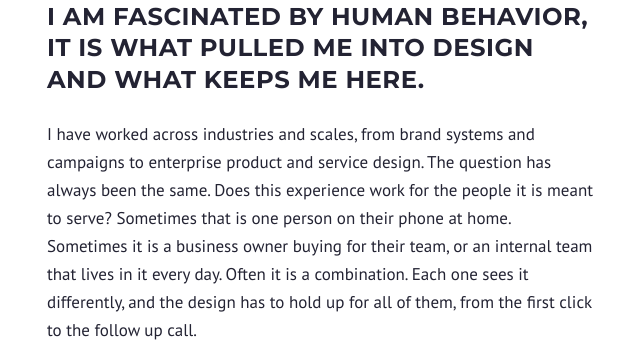
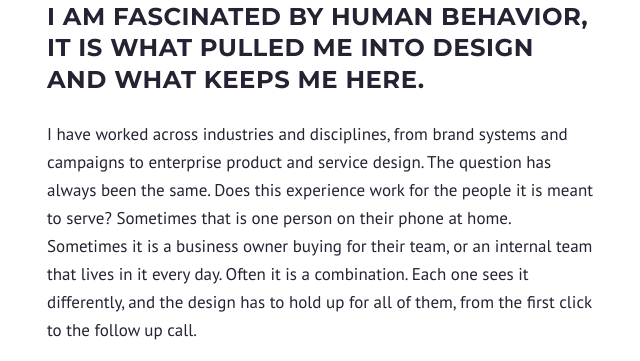
Before and after one commit to shecame/rdotcambridge, a plain HTML site: page about-rdot.html in a window 1280 px wide. Shown: the part 880-1241 px from the top of the page, 614-1254 px from the left. Drawn offline with Linux system fonts and the light colour scheme.

Commit message:
About: across industries and disciplines
Co-Authored-By: Claude Opus 5.5 <noreply@anthropic.com>

```diff
--- a/about-rdot.html
+++ b/about-rdot.html
@@ -479,7 +479,7 @@ html, body { margin: 0; padding: 0; overflow-x: hidden; }
           <!-- Bio -->
           <div class="about-bio">
             <h2 class="about-bio-headline">I am fascinated by human behavior, it is what pulled me into design and what keeps me here.</h2>
-            <p>I have worked across industries and scales, from brand systems and campaigns to enterprise product and service design. The question has always been the same. Does this experience work for the people it is meant to serve? Sometimes that is one person on their phone at home. Sometimes it is a business owner buying for their team, or an internal team that lives in it every day. Often it is a combination. Each one sees it differently, and the design has to hold up for all of them, from the first click to the follow up call.</p>
+            <p>I have worked across industries and disciplines, from brand systems and campaigns to enterprise product and service design. The question has always been the same. Does this experience work for the people it is meant to serve? Sometimes that is one person on their phone at home. Sometimes it is a business owner buying for their team, or an internal team that lives in it every day. Often it is a combination. Each one sees it differently, and the design has to hold up for all of them, from the first click to the follow up call.</p>
             <p>Across three leadership roles, I built teams of designers, photographers, and content specialists, and directed contract talent in video, illustration, and email. I set the standards and create space for honest critique. Then I give my team room to explore and find their own answers, and I am there when they need support.</p>
             <p>When the work calls for it, I run the research, build the prototypes, and design the flows myself. I bring product, engineering, and business partners in early, so we agree on the problem before we solve it, and I see the work through to launch.</p>
           </div>
```
